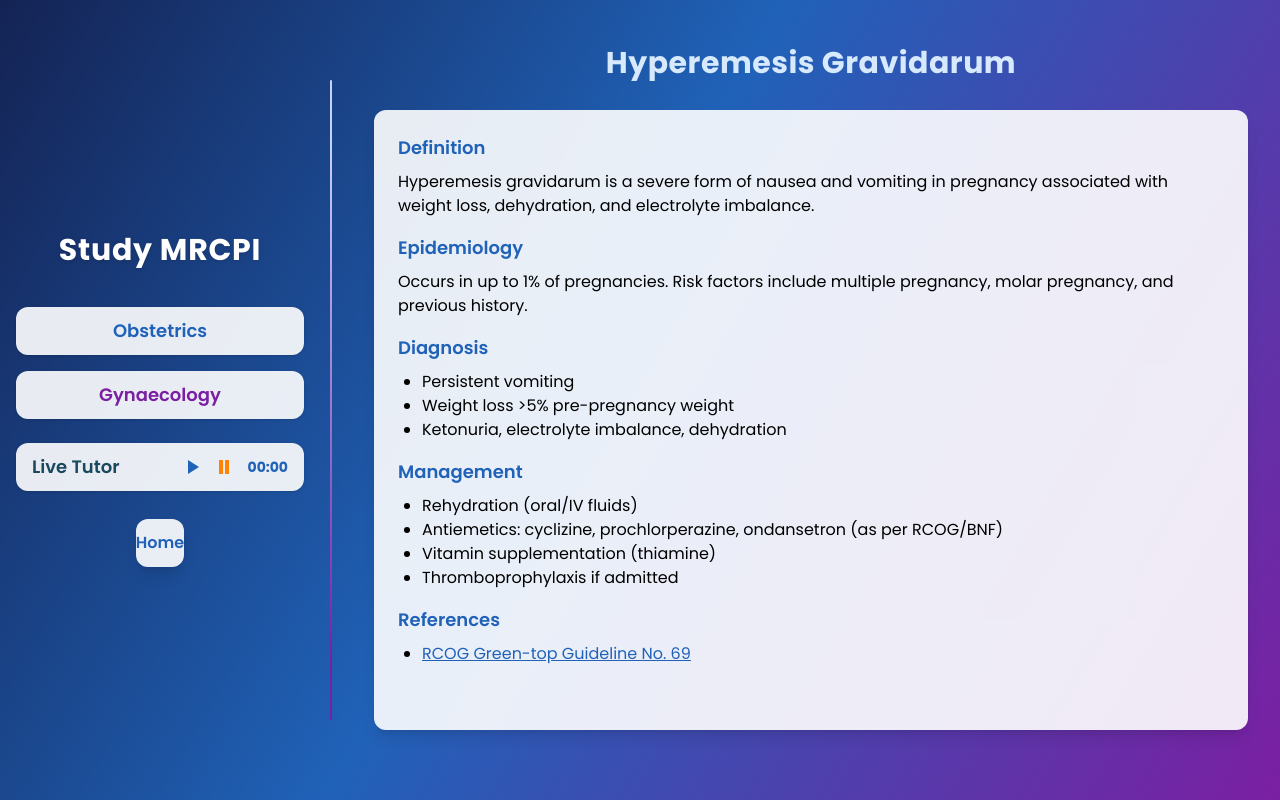
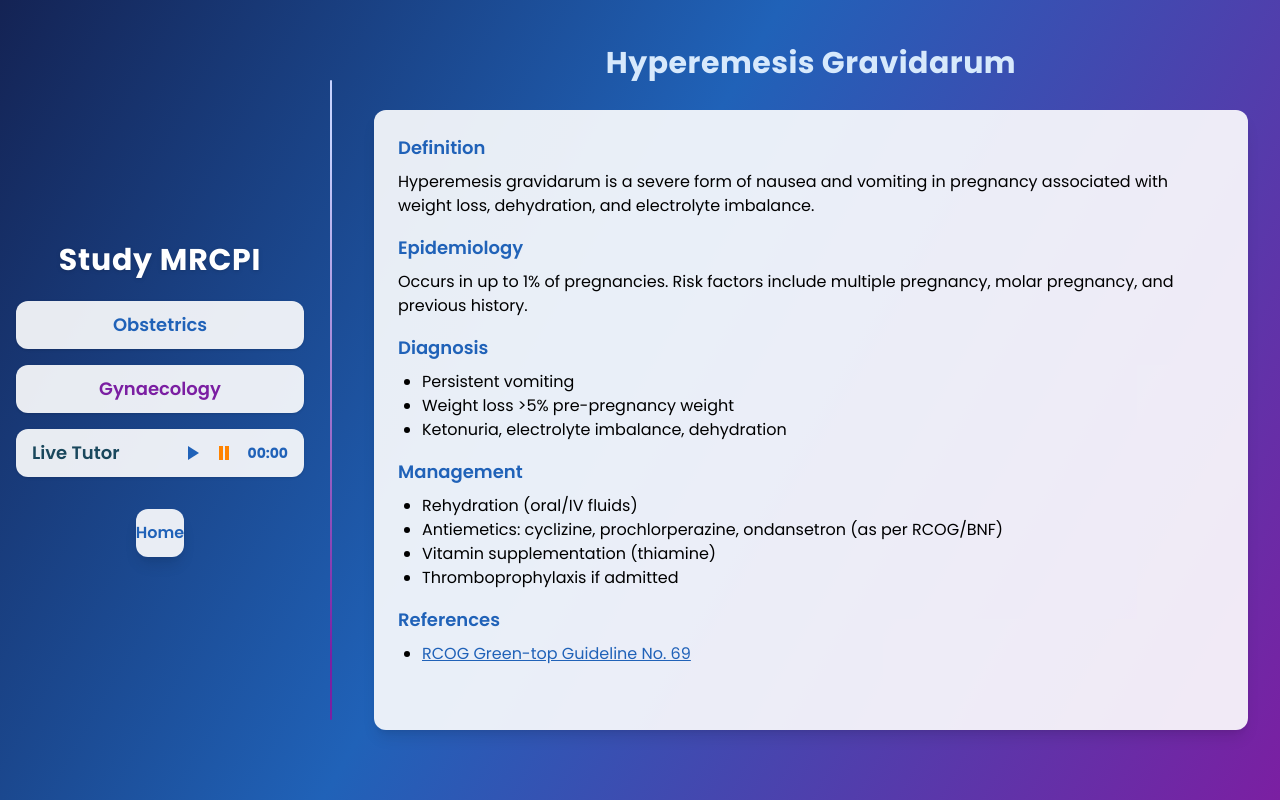
Before and after one commit to Ahmed-Abdelrazik9/html-tests, a plain HTML site: page index.html in a window 1280 px wide. Drawn offline with nearby package versions, Linux system fonts and the light colour scheme.

Commit message:
Update index.html

```diff
--- a/index.html
+++ b/index.html
@@ -42,7 +42,7 @@
       align-items: center;
       justify-content: center;
       background-color: rgba(255, 255, 255, 0.9);
-      margin-top: 12px;
+      margin-top: 16px;
       box-shadow: 0 4px 6px -1px rgba(0, 0, 0, 0.1), 0 2px 4px -1px rgba(0, 0, 0, 0.06);
       transition: all 0.2s ease;
     }
@@ -66,13 +66,15 @@
   <div class="flex flex-row h-screen main-flex">
     <![-- Left Panel ](Navigation) -->
     <div class="left-panel flex flex-col w-1/3 max-w-xs min-w-[290px] px-4 pt-4 pb-4 center-vert justify-center">
-      <div class="flex flex-col items-center mb-8">
+      <div class="flex flex-col items-center mb-4">
         <h2 class="text-3xl font-bold text-white tracking-wide drop-shadow mb-2" style="line-height:1.1">Study MRCPI</h2>
       </div>
-      <div class="flex flex-col gap-4 items-center">
+      <div class="flex flex-col items-center">
         <button class="w-full h-12 rounded-xl bg-white/90 hover:bg-blue-100 text-[#2062b8] font-semibold text-lg shadow transition">Obstetrics</button>
+        <div class="h-4"></div>
         <button class="w-full h-12 rounded-xl bg-white/90 hover:bg-blue-100 text-[#7b1fa2] font-semibold text-lg shadow transition">Gynaecology</button>
-        <div id="liveTutorBox" class="w-full h-12 rounded-xl bg-white/90 flex items-center justify-between px-4 shadow relative transition mt-2">
+        <div class="h-4"></div>
+        <div id="liveTutorBox" class="w-full h-12 rounded-xl bg-white/90 flex items-center justify-between px-4 shadow relative transition">
           <span class="font-semibold text-[#1a485d] text-lg">Live Tutor</span>
           <div class="flex items-center gap-2">
             <button id="playBtn" title="Play" class="focus:outline-none"><svg width="24" height="24" fill="#2062b8"><polygon points="8,5 19,12 8,19"></polygon></svg></button>
@@ -80,6 +82,7 @@
             <span id="timer" class="ml-1 text-sm font-bold text-[#2062b8]">00:00</span>
           </div>
         </div>
+        <div class="h-4"></div>
         <![-- Home Button ](New) -->
         <button class="home-button rounded-xl bg-white/90 shadow-lg">
           <span class="text-[#2062b8] font-semibold">Home</span>
```
